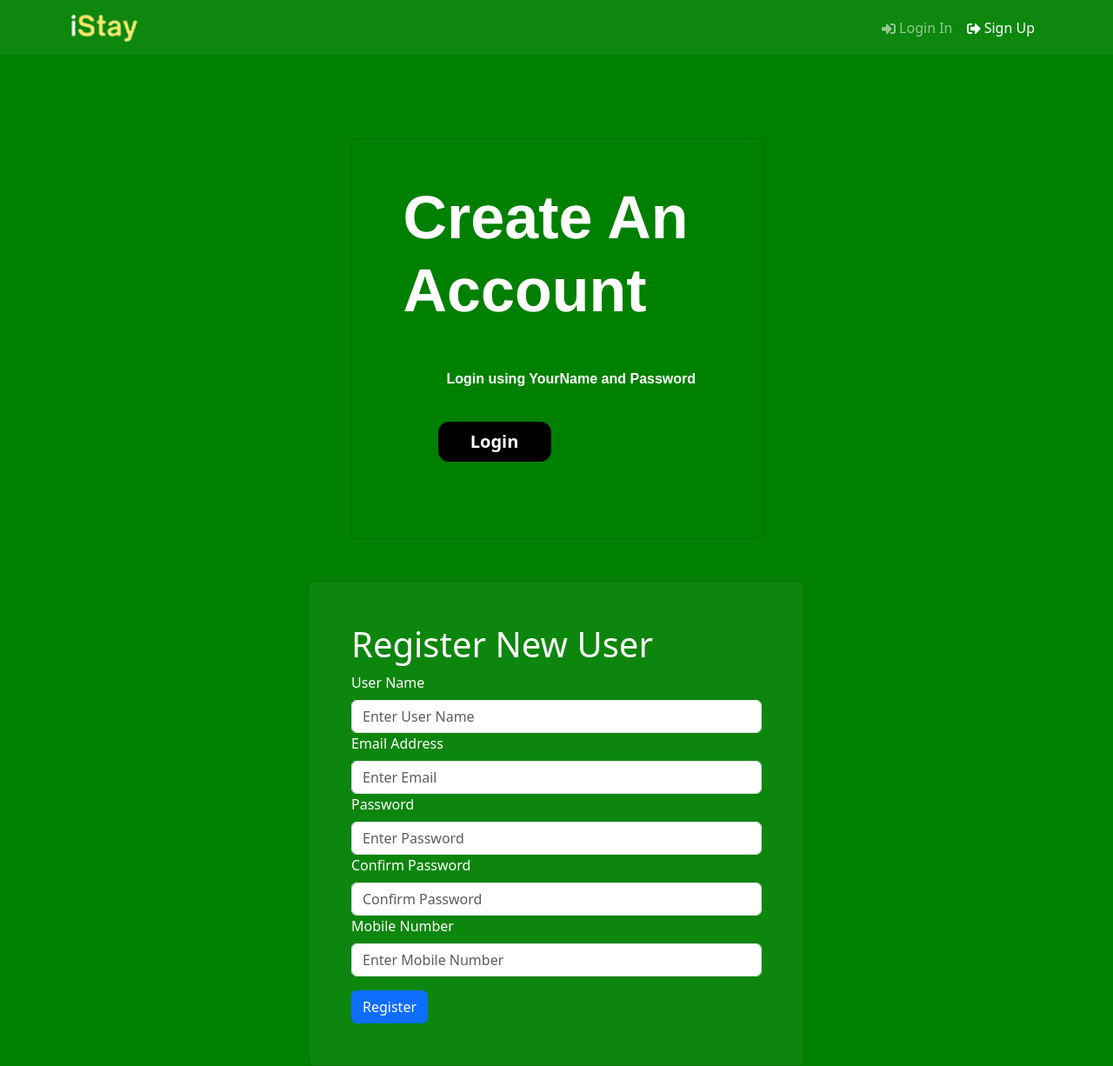
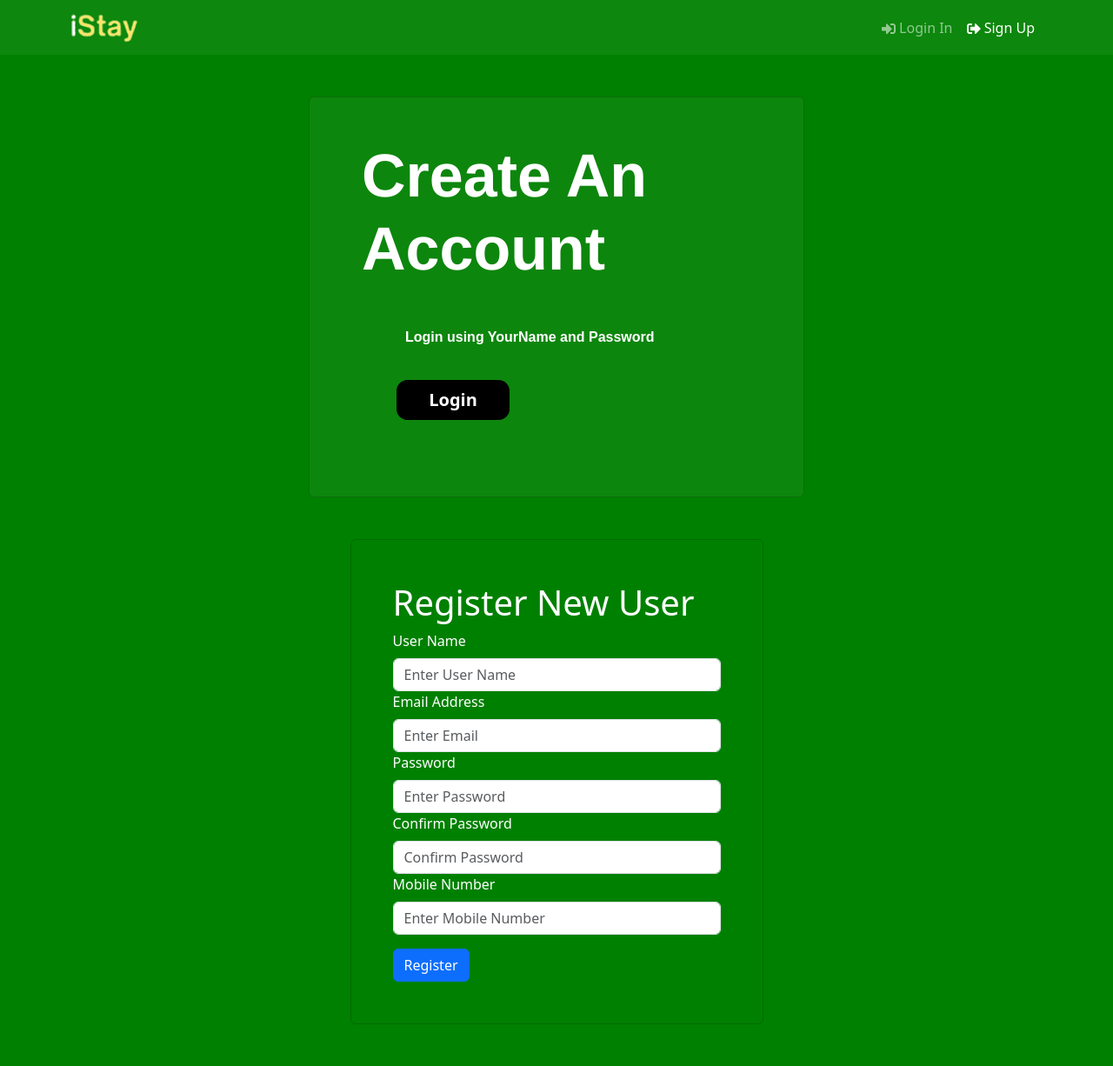
Before and after one commit to Athulraj10/iStay, a React (Vite) app in the folder frontend/: page /register in a window 1280 px wide. Shown: the whole page at 87% size. Built offline with nearby package versions, Linux system fonts and the light colour scheme.

Commit message:
changeing pages

```diff
--- a/frontend/src/components/Forms/FormContainer.jsx
+++ b/frontend/src/components/Forms/FormContainer.jsx
@@ -1,5 +1,5 @@
 import { Container,Row,Col } from 'react-bootstrap'
-import RegisterHeaderLeft from '../Register/RegisterHeaderLeft'
+// import RegisterHeaderLeft from '../Register/RegisterHeaderLeft'
 
 const FormContainer = ({ children }) => {
   const rightSection={
@@ -14,7 +14,7 @@ const FormContainer = ({ children }) => {
   return (
     <Container>
         <Row className='justify-content-md-center mt-5'>
-            <Col xs={12} md={5} style={rightSection} className='card p-5 m-5'>{<RegisterHeaderLeft/>}</Col>
+            {/* <Col xs={12} md={5} style={rightSection} className='card p-5 m-5'>{<RegisterHeaderLeft/>}</Col> */}
             <Col xs={12} md={6} style={leftSection} className='card p-5'>{children}</Col>
         </Row>
     </Container>
--- a/frontend/src/components/Register/RegistrationValidation.jsx
+++ b/frontend/src/components/Register/RegistrationValidation.jsx
@@ -1,7 +1,7 @@
 import React, { useState } from "react";
-import FormContainer from "../Forms/FormContainer";
-import { Button, Col, Form, Row } from "react-bootstrap";
+import { Button, Container, Col, Form, Row } from "react-bootstrap";
 import { Link } from "react-router-dom";
+import LeftHeader from "./sections/LeftHeader";
 
 const FormValidation = ({ onSubmit }) => {
   const [userName, setUserName] = useState("");
@@ -81,15 +81,25 @@ const FormValidation = ({ onSubmit }) => {
       // Form is not valid, do not submit
     }
   };
+  const rightSection = {
+    background: "rgba(255, 255, 255, 0)",
+    color: "white",
+  };
+  const leftSection = {
+    background: "rgba(255, 255, 255, 0.052)",
+    color: "white",
+  };
+  return (
+    <Container>
+      <Row className="justify-content-md-center mt-5">
+        <Col xs={12} md={6} style={leftSection} className="card p-5">
+        <LeftHeader/>
+        </Col>
 
-  return (
 
-    <FormContainer>
+        <Col xs={12} md={5} style={rightSection} className="card p-5 m-5">
           <h1>Register New User</h1>
           <Form onSubmit={handleSubmit}>
-
-
-        {/* User Name */}
             <Form.Group controlId="userName">
               <Form.Label>User Name</Form.Label>
               <Form.Control
@@ -134,7 +144,9 @@ const FormValidation = ({ onSubmit }) => {
                 value={confirmPassword}
                 onChange={(e) => setConfirmPassword(e.target.value)}
               />
-          <Form.Text className="text-danger">{confirmPasswordError}</Form.Text>
+              <Form.Text className="text-danger">
+                {confirmPasswordError}
+              </Form.Text>
             </Form.Group>
 
             {/* Mobile Number */}
@@ -149,11 +161,15 @@ const FormValidation = ({ onSubmit }) => {
               <Form.Text className="text-danger">{mobileError}</Form.Text>
             </Form.Group>
 
+           <Link to='/login'>
            <Button type="submit" variant="primary" className="mt-3">
               Register
             </Button>
+           </Link>
           </Form>
-    </FormContainer>
+        </Col>
+      </Row>
+    </Container>
   );
 };
 
--- a/frontend/src/components/Register/RegisterHeaderLeft.jsx
+++ b/frontend/src/components/Register/sections/LeftHeader.jsx
@@ -2,7 +2,7 @@ import React from 'react'
 import './Register.css'
 import { Link } from 'react-router-dom';
 
-const RegisterHeaderLeft = () => {
+const LeftHeader = () => {
     return (
       <div className="container">
         <div className="left-content">
@@ -19,4 +19,4 @@ const RegisterHeaderLeft = () => {
   };
 
 
-export default RegisterHeaderLeft;
+export default LeftHeader;
```
Also changed, not shown: frontend/src/components/Register/sections/Register.css (renamed from frontend/src/components/Register/Register.css). Lines whose indentation alone changed are shown as unchanged.
